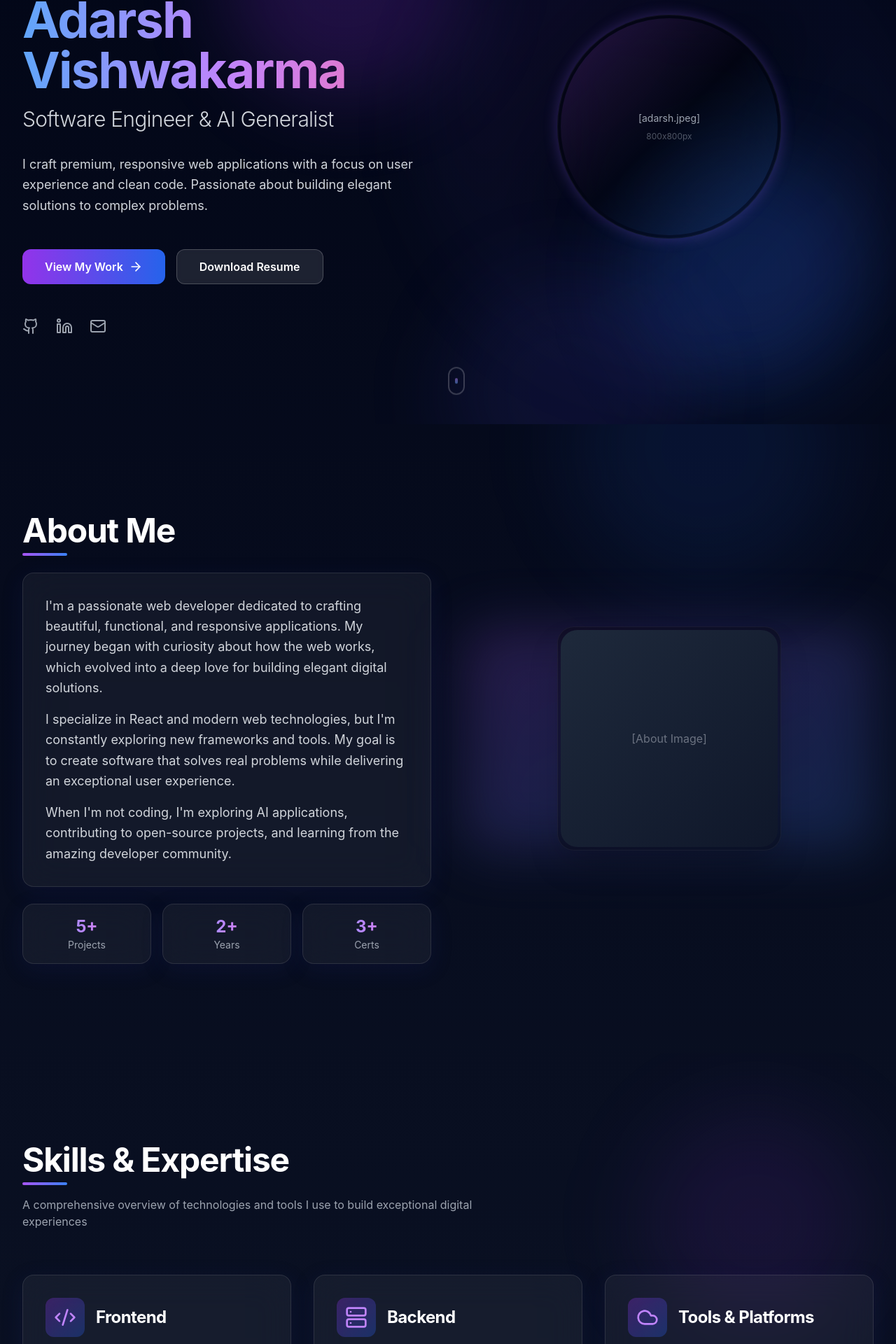
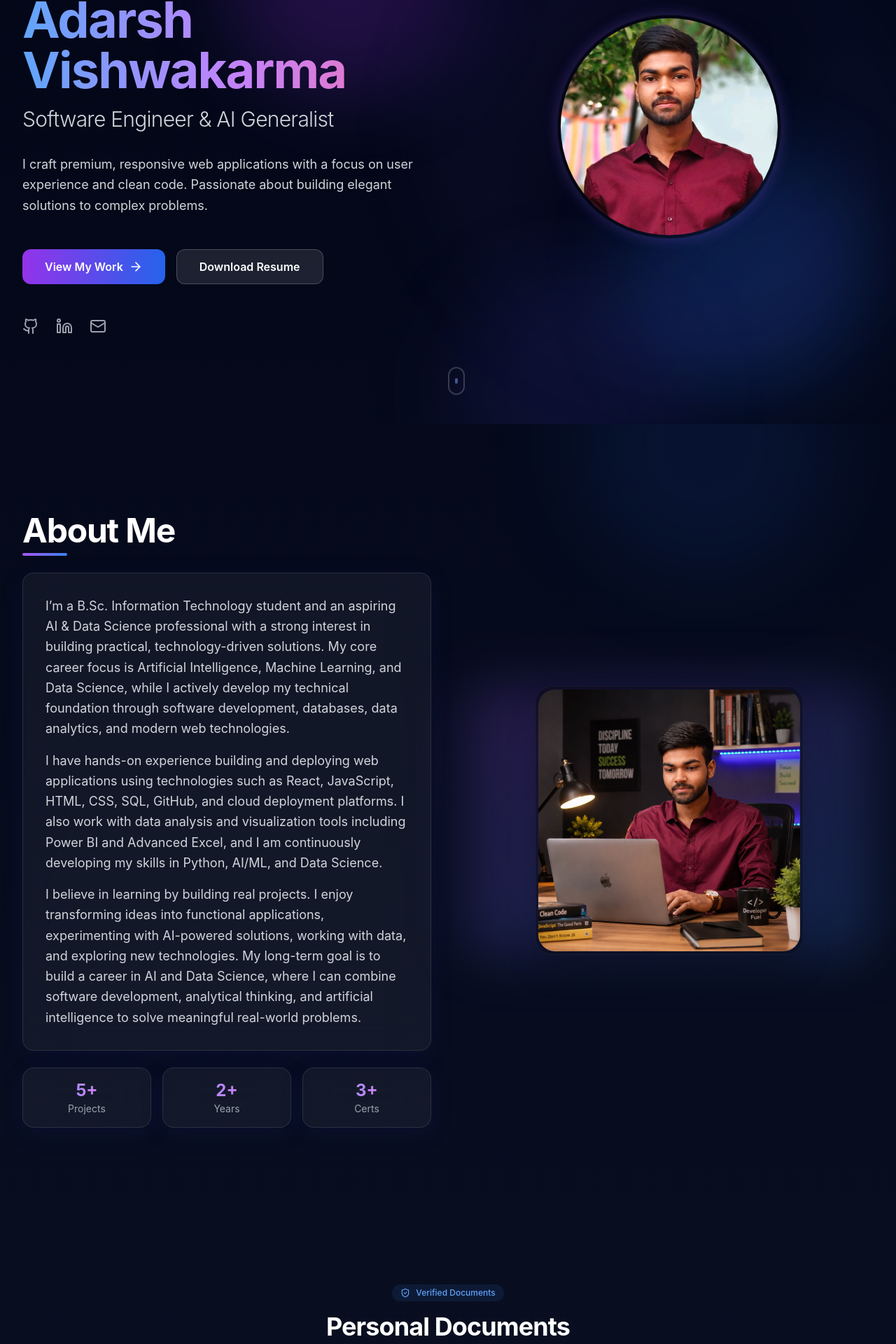
Before and after one commit to VishwaAdarsh/Adarsh-protfolio-profile, a React (Vite) app: page / in a window 1280 px wide. Shown: the part 244-2164 px from the top of the page at 70% size. Built offline with nearby package versions, Linux system fonts and the light colour scheme.

Commit message:
commit all changes

```diff
--- a/src/App.jsx
+++ b/src/App.jsx
@@ -1,12 +1,15 @@
 import Navbar from "@/components/Navbar";
 import Hero from "@/components/Hero";
 import About from "@/components/About";
+import Documents from "./components/Documents";
 import Skills from "@/components/Skills";
 import Projects from "@/components/Projects";
 import Experience from "@/components/Experience";
+import Gallery from "@/components/Gallery";
 import Resume from "@/components/Resume";
 import Contact from "@/components/Contact";
 import Footer from "@/components/Footer";
+
 
 function App() {
   return (
@@ -16,11 +19,14 @@ function App() {
       <main className="flex flex-col">
         <Hero />
         <About />
+        <Documents />
         <Skills />
         <Projects />
         <Experience />
+        <Gallery />
         <Resume />
         <Contact />
+
       </main>
 
       <Footer />
--- a/src/components/About.jsx
+++ b/src/components/About.jsx
@@ -9,10 +9,13 @@ export default function About() {
           {/* Visual */}
           <div className="relative hidden lg:flex justify-center">
             <div className="absolute inset-0 bg-gradient-to-br from-purple-500/20 to-blue-500/20 rounded-3xl blur-2xl"></div>
-            <div className="relative w-80 h-80 glass-premium p-1">
-              <div className="w-full h-full bg-gradient-to-br from-slate-800 to-slate-900 rounded-3xl flex items-center justify-center text-gray-500">
-                [About Image]
-              </div>
+
+            <div className="relative w-96 h-96 glass-premium p-1 rounded-3xl overflow-hidden">
+              <img
+                src="/images/about_img.png"
+                alt="Adarsh Vishwakarma working on laptop"
+                className="w-full h-full object-cover rounded-3xl"
+              />
             </div>
           </div>
 
@@ -25,15 +28,15 @@ export default function About() {
 
             <div className="glass-card p-8 space-y-4">
               <p className="text-gray-300 leading-relaxed text-lg">
-                I'm a passionate web developer dedicated to crafting beautiful, functional, and responsive applications. My journey began with curiosity about how the web works, which evolved into a deep love for building elegant digital solutions.
+                I’m a B.Sc. Information Technology student and an aspiring AI & Data Science professional with a strong interest in building practical, technology-driven solutions. My core career focus is Artificial Intelligence, Machine Learning, and Data Science, while I actively develop my technical foundation through software development, databases, data analytics, and modern web technologies.
               </p>
 
               <p className="text-gray-300 leading-relaxed text-lg">
-                I specialize in React and modern web technologies, but I'm constantly exploring new frameworks and tools. My goal is to create software that solves real problems while delivering an exceptional user experience.
+                I have hands-on experience building and deploying web applications using technologies such as React, JavaScript, HTML, CSS, SQL, GitHub, and cloud deployment platforms. I also work with data analysis and visualization tools including Power BI and Advanced Excel, and I am continuously developing my skills in Python, AI/ML, and Data Science.
               </p>
 
               <p className="text-gray-300 leading-relaxed text-lg">
-                When I'm not coding, I'm exploring AI applications, contributing to open-source projects, and learning from the amazing developer community.
+                I believe in learning by building real projects. I enjoy transforming ideas into functional applications, experimenting with AI-powered solutions, working with data, and exploring new technologies. My long-term goal is to build a career in AI and Data Science, where I can combine software development, analytical thinking, and artificial intelligence to solve meaningful real-world problems.
               </p>
             </div>
 
--- a/src/components/Gallery.jsx
+++ b/src/components/Gallery.jsx
@@ -15,7 +15,11 @@ export default function Gallery() {
             <div className="absolute top-1/2 left-0 -translate-y-1/2 w-[500px] h-[500px] bg-pink-500/10 rounded-full blur-[120px] pointer-events-none" />
 
             <div className="max-w-7xl mx-auto px-4 sm:px-6 lg:px-8 relative z-10">
-                <h2 className="text-3xl md:text-4xl font-bold text-white mb-12 text-center">Gallery</h2>
+                <h2 className="text-4xl md:text-5xl font-bold mb-2">Gallery</h2>
+                <div className="w-16 h-1 bg-gradient-to-r from-purple-500 to-blue-500 rounded-full"></div>
+                <p className="text-gray-400 mt-2 max-w-2xl">
+                    Here are some featured photos
+                </p>
 
                 <div className="grid grid-cols-1 md:grid-cols-3 gap-8">
                     {photos.map((photo, index) => (
@@ -31,9 +35,9 @@ export default function Gallery() {
                         </GlowCard>
                     ))}
                     {/* Placeholders to fill the grid if few images exist */}
-                    <GlowCard className="aspect-square md:aspect-[4/3] bg-white/5 flex items-center justify-center text-muted-foreground text-sm">
+                    {/* <GlowCard className="aspect-square md:aspect-[4/3] bg-white/5 flex items-center justify-center text-muted-foreground text-sm">
                         Additional Photo
-                    </GlowCard>
+                    </GlowCard> */}
                 </div>
             </div>
         </section>
--- a/src/components/Hero.jsx
+++ b/src/components/Hero.jsx
@@ -46,7 +46,7 @@ export default function Hero() {
                 <ArrowRight className="w-5 h-5 group-hover:translate-x-1 transition-transform" />
               </button>
               <a
-                href="/resume.pdf"
+                href={`${import.meta.env.BASE_URL}documents/Adarsh_Vishwakarma_Resume.pdf`}
                 className="btn-secondary flex items-center justify-center gap-2"
               >
                 Download Resume
@@ -85,25 +85,26 @@ export default function Hero() {
             {/* Glow backdrop */}
             <div className="absolute inset-0 bg-gradient-to-br from-purple-600/10 via-transparent to-blue-600/10 rounded-full blur-3xl glow-accent"></div>
 
-            {/* Hero image placeholder with glass effect */}
-            <div className="relative w-64 h-64 md:w-80 md:h-80 rounded-full overflow-hidden glass-premium p-1 animate-glow-pulse">
-              <div className="w-full h-full bg-gradient-to-br from-purple-500/20 via-transparent to-blue-500/20 rounded-full flex items-center justify-center text-gray-400 text-center p-8">
-                <div className="space-y-2">
-                  <p className="text-sm">[adarsh.jpeg]</p>
-                  <p className="text-xs opacity-50">800x800px</p>
-                </div>
-              </div>
+            {/* Hero profile image with glass effect */}
+            <div className="relative w-80 h-80 md:w-100 md:h-100 rounded-full overflow-hidden glass-premium p-1 animate-glow-pulse">
+              <img
+                src="/images/adarsh.jpeg"
+                alt="Adarsh Vishwakarma"
+                className="w-full h-full object-cover rounded-full"
+                style={{ objectPosition: "center 15%" }}
+
+              />
             </div>
           </div>
         </div>
       </div>
 
       {/* Scroll indicator */}
-      <div className="absolute bottom-8 left-1/2 transform -translate-x-1/2 animate-bounce">
+      <div className="absolute bottom-8 left-1/2 transform -translate-x-1/2 animate-bounce" >
         <div className="w-6 h-10 border-2 border-white/20 rounded-full flex items-center justify-center">
           <div className="w-1 h-2 bg-gradient-to-b from-purple-400 to-blue-400 rounded-full animate-pulse"></div>
         </div>
-      </div>
-    </section>
+      </div >
+    </section >
   );
 }
--- a/src/components/Skills.jsx
+++ b/src/components/Skills.jsx
@@ -1,4 +1,4 @@
-import { Code2, Database, Server, Palette, Smartphone, Cloud } from "lucide-react";
+import { Code2, Database, Server, Palette, Smartphone, Cloud, Bot } from "lucide-react";
 
 const skillsGroups = [
   {
@@ -9,12 +9,12 @@ const skillsGroups = [
   {
     category: "Backend",
     icon: Server,
-    items: ["Node.js", "Express", "Python", "REST APIs", "Authentication", "Data Validation"]
+    items: ["Node.js", "Express", "Python", "REST APIs", "MySQL", "Data Validation"]
   },
   {
-    category: "Tools & Platforms",
-    icon: Cloud,
-    items: ["Git", "GitHub", "Vercel", "Netlify", "Docker", "VS Code"]
+    category: " AI Tools & Platforms",
+    icon: Bot,
+    items: ["Gen AI", "Automation", "GitHub", "Vercel", "Netlify", "Antigravity", "SQL Server Studio"]
   }
 ];
 
```
Also changed, not shown: public/images/about_img.png (added).
